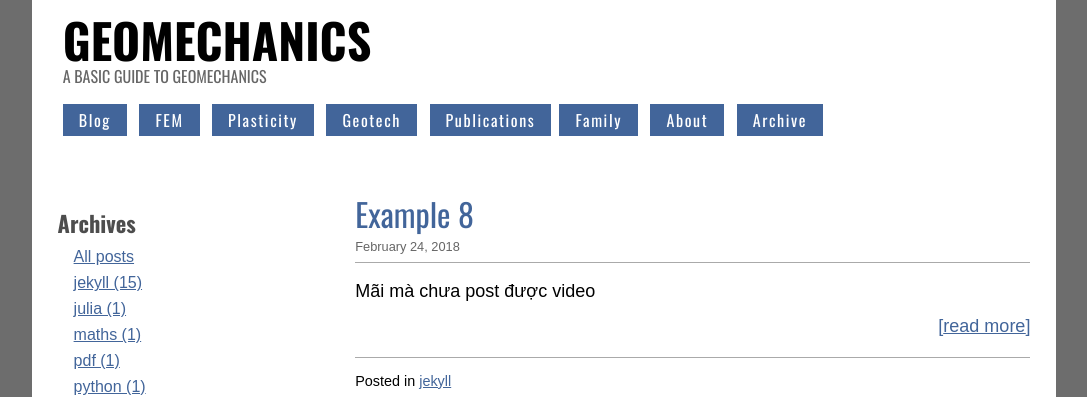
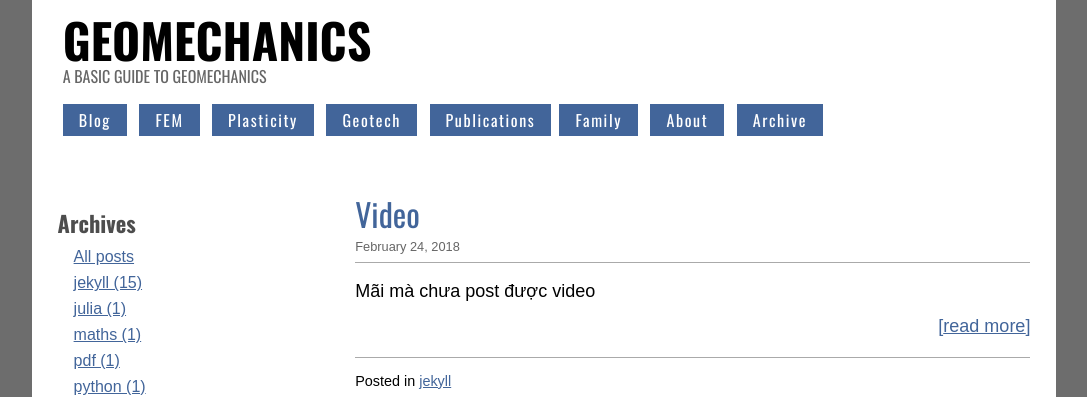
Before and after one commit to quangvunp/geomechanics, a Jekyll site: the page built from index.html, in a window 1280 px wide. Shown: the top 397 px of the page, without its empty margins (96-1183 px from the left). Built offline with Jekyll 4.4.1, drawn with Linux system fonts in a browser that asks for light colours; the list of posts is cut into pages by our own code.

Commit message:
Update 2018-02-24-video.md

```diff
--- a/_posts/2018-02-24-video.md
+++ b/_posts/2018-02-24-video.md
@@ -1,8 +1,9 @@
 ---
-title: Example 8
+layout: post
+title:  "Video"
+date:   2018-02-24
 author: Vu Nguyen
-date: 2018-02-24
-tags: jekyll
+tags: [jekyll]
 ---
 Mãi mà chưa post được video
 
```
